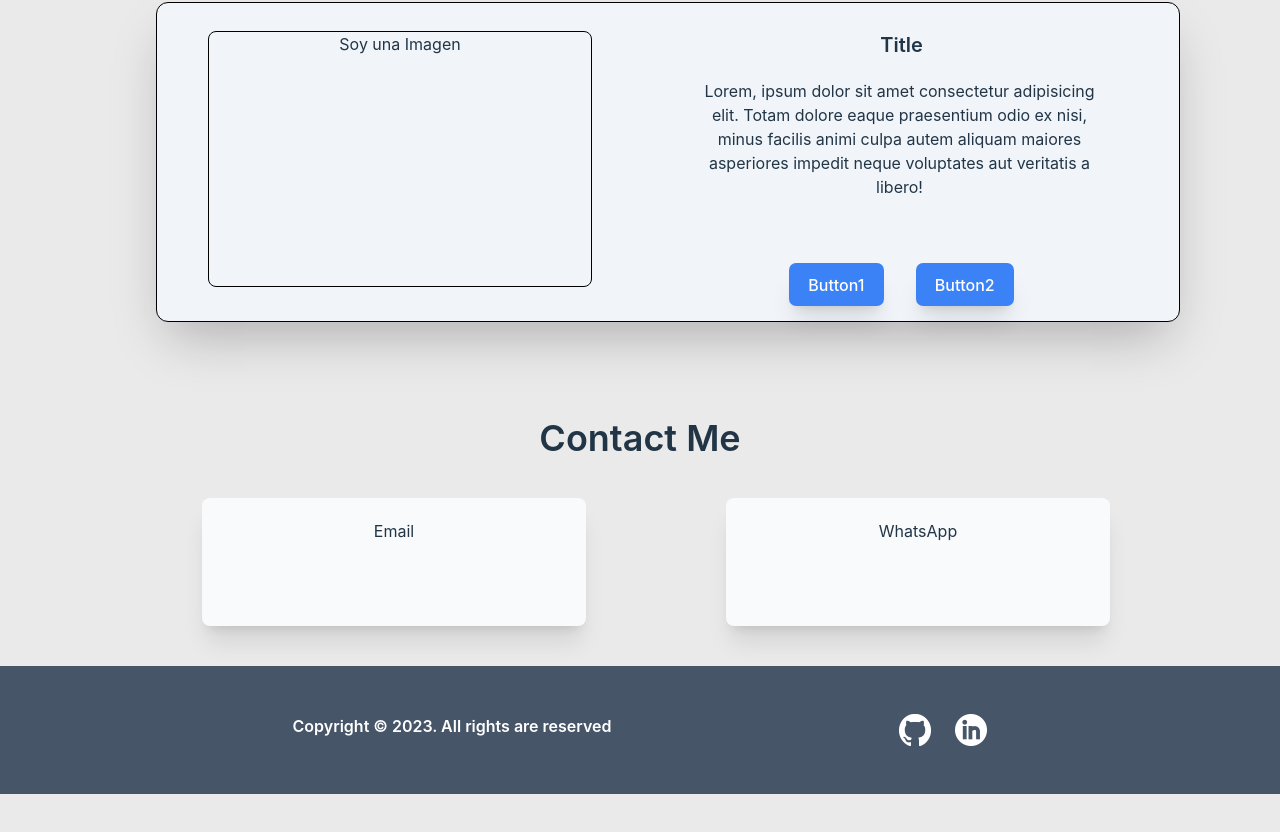
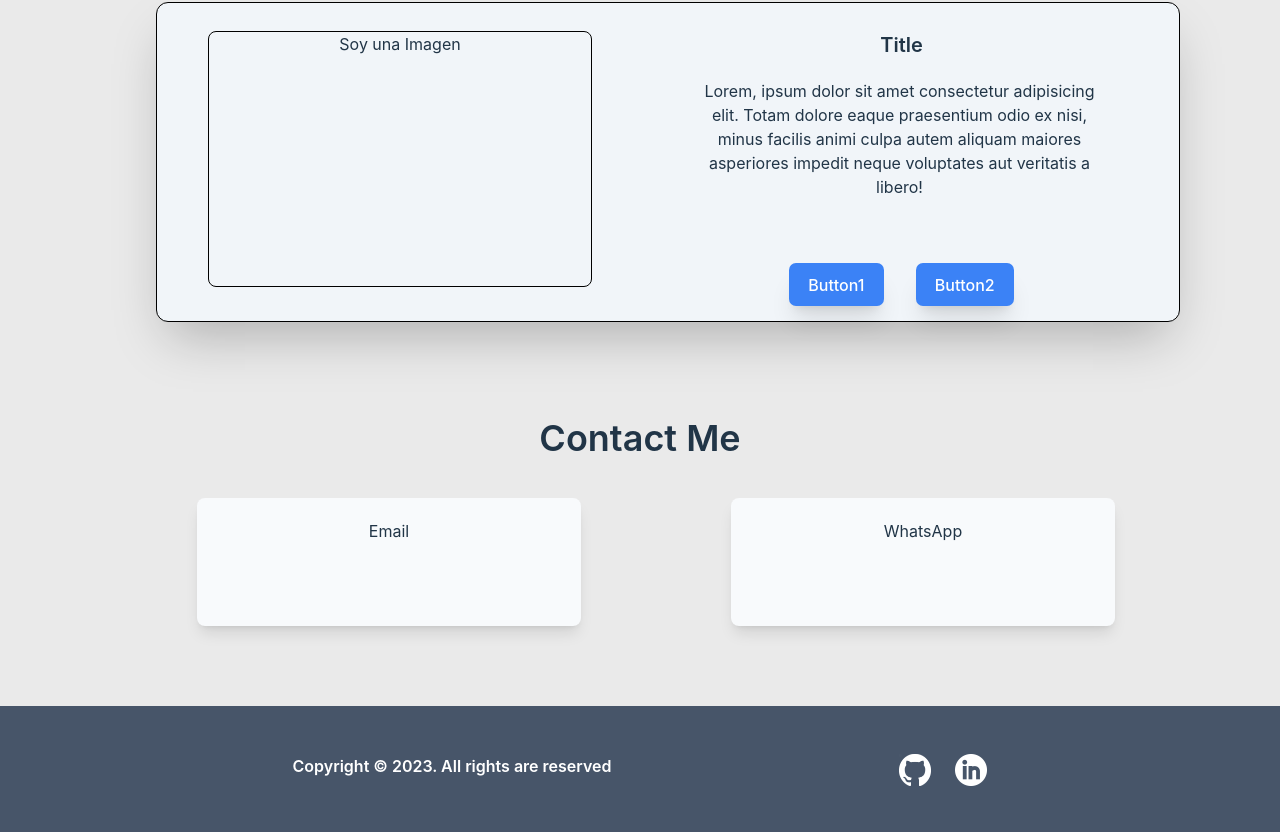
Before and after one commit to denisrold/Portfolio, a React (Vite) app in the folder portfolio/: page / in a window 1280 px wide. Shown: the part 1346-2178 px from the top of the page. Before the commit the page ends 2140 px from the top, so only its background shows below. Built offline with nearby package versions, Linux system fonts and the light colour scheme.

Commit message:
Responsive

```diff
--- a/portfolio/src/assets/styles/TailwindCustom.jsx
+++ b/portfolio/src/assets/styles/TailwindCustom.jsx
@@ -1,3 +1,5 @@
 export const customList="w-full pt-2 hover:text-blue-700 h-12 border-black border-t-0 active:bg-blue-600 md:active:bg-transparent md:active:scale-95 active:bg-opacity-50 active:text-blue-700 text-blue-500 md:text-white md:border-none md:pt-0 flex-2 mr-8 cursor-pointer md:hover:text-blue-800"
+
 export const customButton="bg-blue-500 justify-around border-0 hover:bg-blue-700 active:scale-95 focus:outline-none focus:bg-none"
-export const customCard="w-96 p-5 h-32 rounded-lg hover:scale-105 transition-transform duration-500 shadow-xl bg-slate-50"
+
+export const customCard="w-96 p-5 h-32 rounded-lg hover:scale-105 transition-transform duration-500 shadow-lg hover:shadow-xl bg-slate-50"
--- a/portfolio/src/views/Contact.jsx
+++ b/portfolio/src/views/Contact.jsx
@@ -3,12 +3,13 @@ import { customCard } from "../assets/styles/TailwindCustom";
 const ContactMe = ()=>{
     return(
         <>
-        <h1 className="text-4xl font-semibold mb-10">Contact Me</h1>
-        <div className="flex flex-row justify-around ml-8 mb-10">
-        <div className={`${customCard} "+" ${Styles.card}`}>
-            Email
-        </div>
-        <div className={`${customCard} "+" ${Styles.card}`}>WhatsApp</div>
+        <h1 className="text-4xl font-semibold mb-12 md:mb-10">Contact Me</h1>
+        <div className="flex flex-col w-auto md:flex-row gap-8 md:gap-5 items-center md:justify-around lg:ml-8 mb-20">
+            <div className={`${customCard} "+" ${Styles.card}`}>
+                Email
+            </div>
+            <div className={`${customCard} "+" ${Styles.card}`}>WhatsApp
+            </div>
         </div>
         </>
     )
--- a/portfolio/src/views/TechStack.jsx
+++ b/portfolio/src/views/TechStack.jsx
@@ -2,7 +2,7 @@ import TechsArray from "../components/utils/TechsArray"
 
 const TechStack =()=>{
     return (
-        <div className="ml-8 md:-ml-10 flex flex-col  mb-10 max-w-xs lg:mx-auto lg:flex-row justify-center space-x-4 space-y-2 lg:space-y-0 lg:space-x-10">
+        <div className="mr-auto ml-11 md:-ml-10 flex flex-col  mb-10 max-w-xs lg:mx-auto lg:flex-row justify-center space-x-4 space-y-2 lg:space-y-0 lg:space-x-10">
             <p className="ml-5 text-xl mb-8 md:-ml-36 lg:ml-10 md:mt-auto md:mb-auto md:text-xl lg:text-lg font-bold">Tech Stack:</p>
             <div className=" w-94 border rounded-lg bg-slate-500 h-1 opacity-30  md:hidden"/>
             <div className="py-1 pr-2 md:p-1 w-fit h-56  md:w-fit  md:h-20 flex flex-wrap md:flex-nowrap space-x-3">
```
